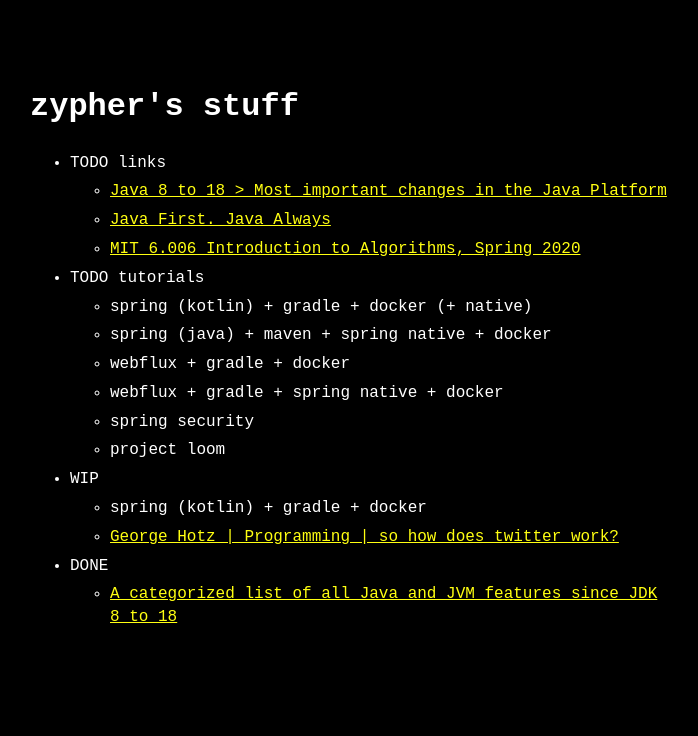
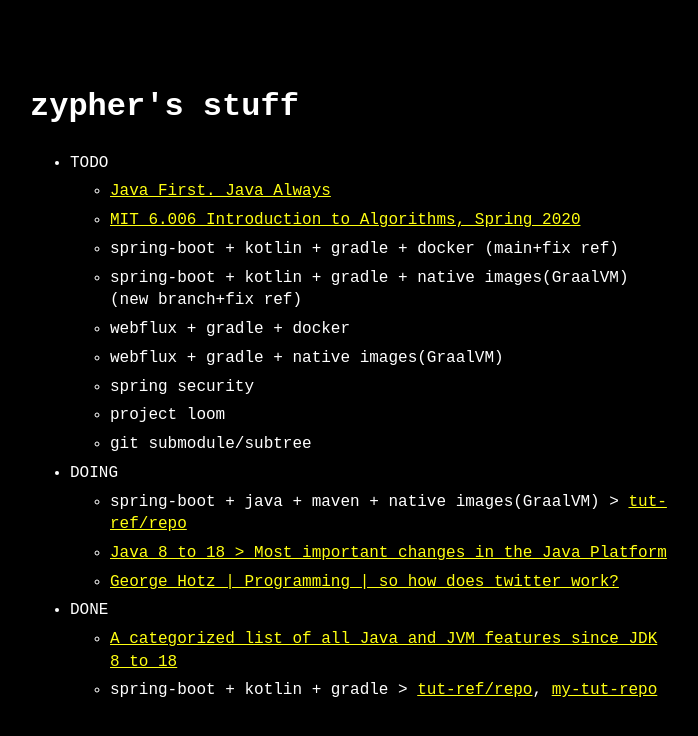
Before and after one commit to zypherscript/zypherscript.github.io, a Jekyll site: the page built from index.md, in a window 1280 px wide. Shown: the top 736 px of the page, without its empty margins (290-988 px from the left). Built offline with Jekyll 4.4.1, drawn with Linux system fonts in a browser that asks for light colours.

Commit message:
update stuff

```diff
--- a/_data/menu.yml
+++ b/_data/menu.yml
@@ -1,25 +1,23 @@
 entries:
-  - title: TODO links
+  - title: TODO
     entries:
-      - title: Java 8 to 18 > Most important changes in the Java Platform
-        url: https://www.youtube.com/watch?v=P7SI9mLwiqw
       - title: Java First. Java Always
         url: https://www.youtube.com/watch?v=g59PMSk1oAE
       - title: MIT 6.006 Introduction to Algorithms, Spring 2020
         url: https://www.youtube.com/watch?v=CHhwJjR0mZA&list=PLUl4u3cNGP63EdVPNLG3ToM6LaEUuStEY&index=3
-
-  - title: TODO tutorials
-    entries:
-      - title: spring (kotlin) + gradle + docker (+ native)
-      - title: spring (java) + maven + spring native + docker
+      - title: spring-boot + kotlin + gradle + docker (main+fix ref)
+      - title: spring-boot + kotlin + gradle + native images(GraalVM) (new branch+fix ref)
       - title: webflux + gradle + docker
-      - title: webflux + gradle + spring native + docker
+      - title: webflux + gradle + native images(GraalVM)
       - title: spring security
       - title: project loom
+      - title: git submodule/subtree
 
-  - title: WIP
+  - title: DOING
     entries:
-      - title: spring (kotlin) + gradle + docker
+      - title: spring-boot + java + maven + native images(GraalVM) > <a href='https://www.baeldung.com/spring-native-intro'>tut-ref/repo</a>
+      - title: Java 8 to 18 > Most important changes in the Java Platform
+        url: https://www.youtube.com/watch?v=P7SI9mLwiqw
       - title: George Hotz | Programming | so how does twitter work?
         url: https://www.youtube.com/watch?v=z6xslDMimME&t=1992s
 
@@ -27,6 +25,7 @@ entries:
     entries:
       - title: A categorized list of all Java and JVM features since JDK 8 to 18
         url: https://advancedweb.hu/a-categorized-list-of-all-java-and-jvm-features-since-jdk-8-to-18/
+      - title: spring-boot + kotlin + gradle > <a href='https://spring.io/guides/tutorials/spring-boot-kotlin/'>tut-ref/repo</a>, <a href='https://github.com/zypherscript/tut-spring-boot-kotlin-gradle'>my-tut-repo</a>
 
   # - title: all posts
   #   post_list:
```
